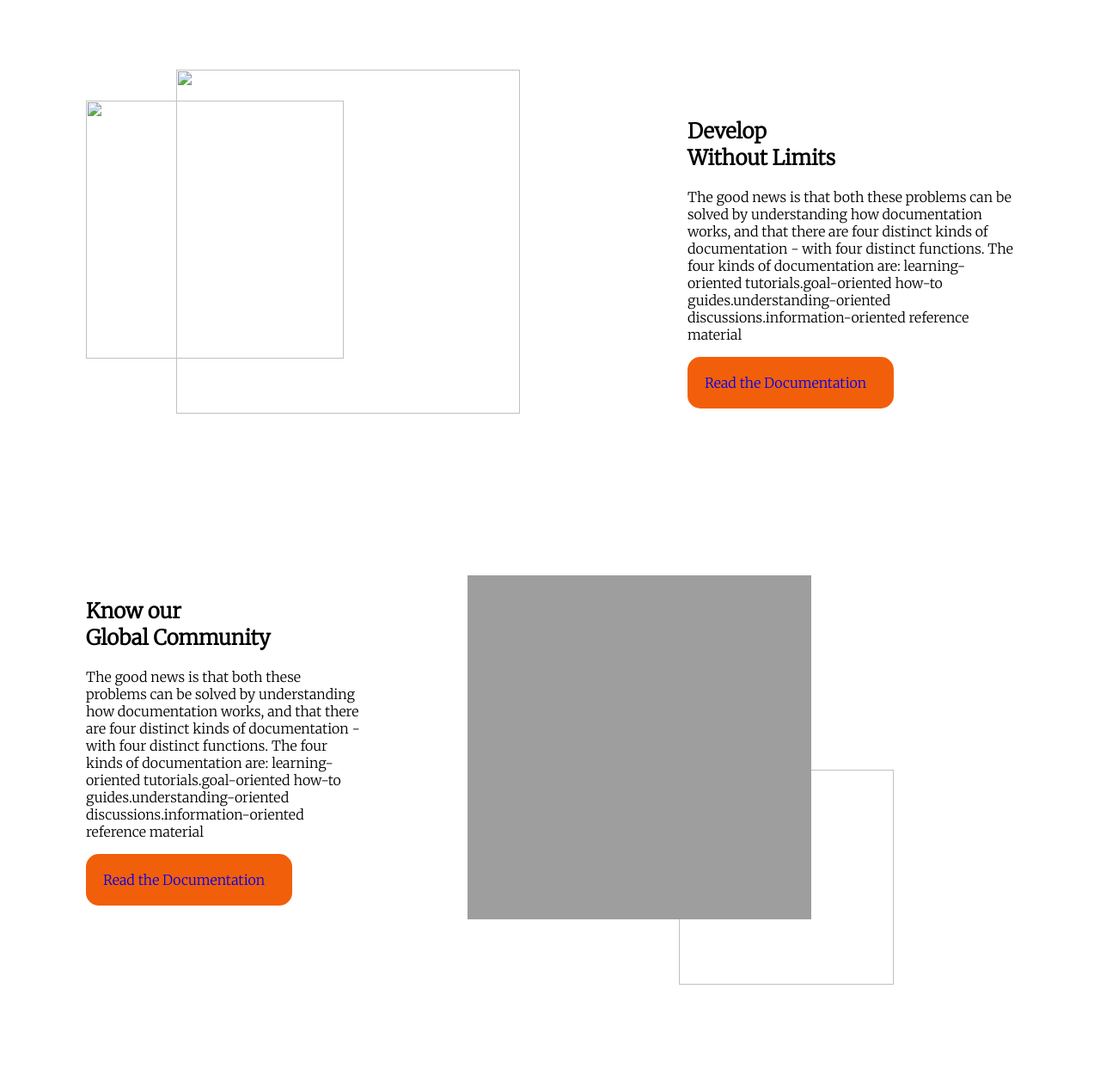
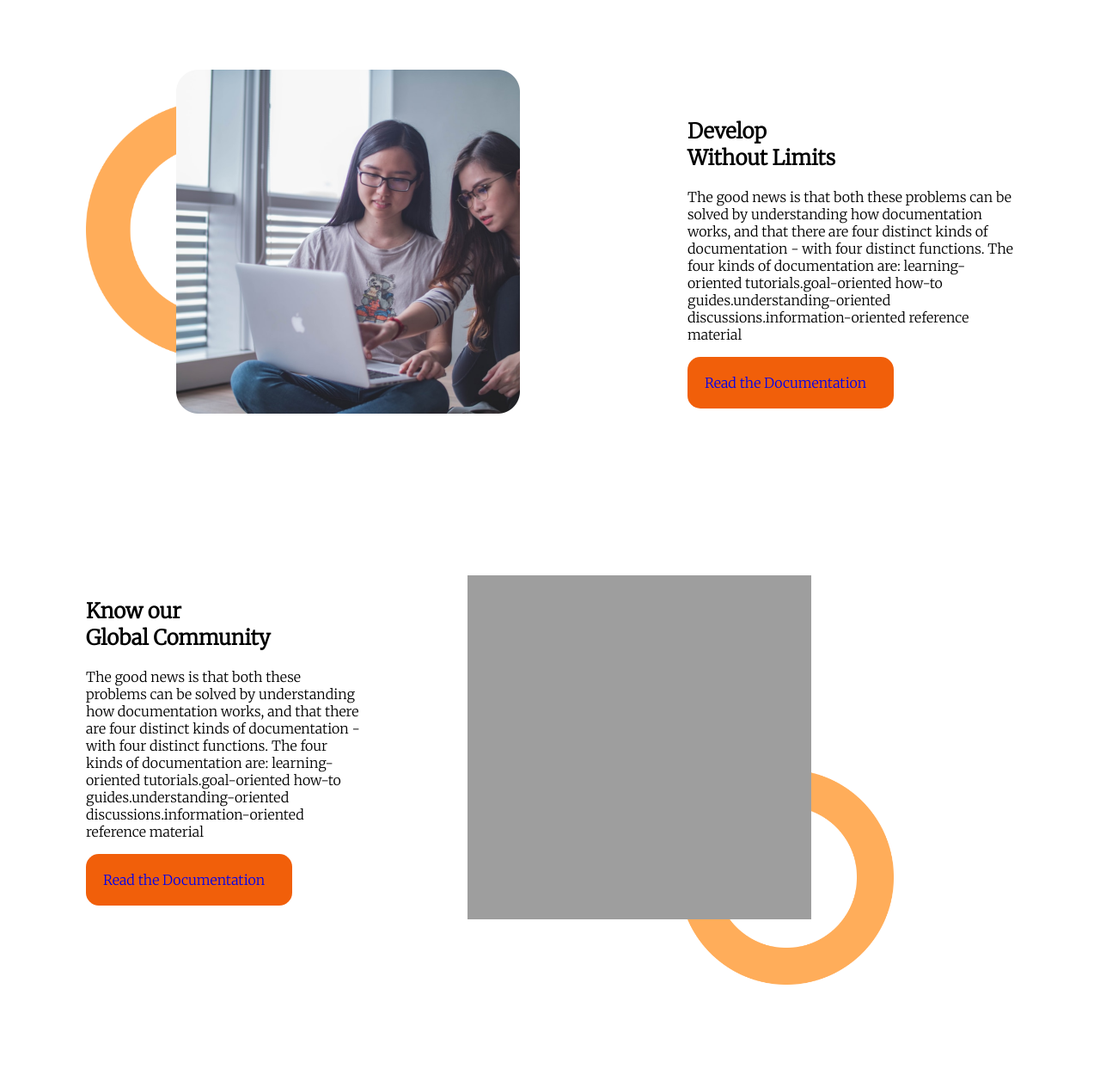
Before and after one commit to jasim-164/Mission-2022, a plain HTML site: page index.html in a window 1280 px wide. Shown: the part 983-2240 px from the top of the page at 86% size. Drawn offline with Linux system fonts and the light colour scheme; the site is published under a folder, as on GitHub Pages, so addresses that start at the root find nothing; a web font is replaced by a local one.

Commit message:
photo show error solve

```diff
--- a/index.html
+++ b/index.html
@@ -92,10 +92,10 @@
                 <div class="parent">
 
                 <!--<div class="circle">-->
-                    <img src="/images/shapes/shape-1.png" height="300px" width="300px">
+                    <img src="images/shapes/shape-1.png" height="300px" width="300px">
 
                 <!--<div class="coding">-->
-                    <img src="/images/pictures/coding.png" height="400px" width="400px"class="over-img">
+                    <img src="images/pictures/coding.png" height="400px" width="400px"class="over-img">
                 </div>
 
 
@@ -135,7 +135,7 @@
                 <div class="parent-two">
 
                 <!--<div class="circle">-->
-                    <img src="/images/shapes/shape-1.png" height="250px" width="250px">
+                    <img src="images/shapes/shape-1.png" height="250px" width="250px">
 
                 <!--<div class="coding">-->
                     <img src="images/pictures/project.png" height="400px" width="400px"class="over-img-two">
```
